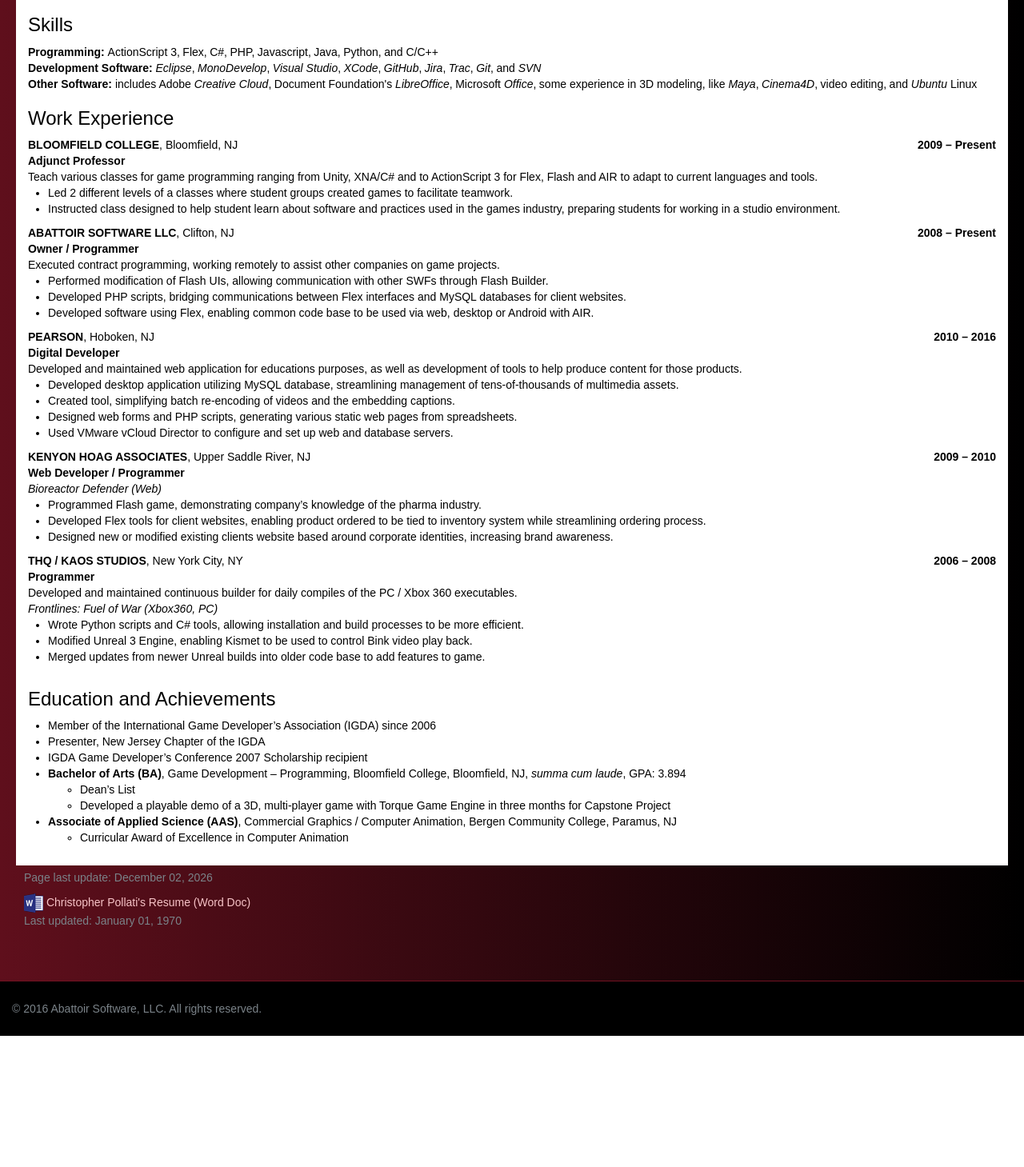
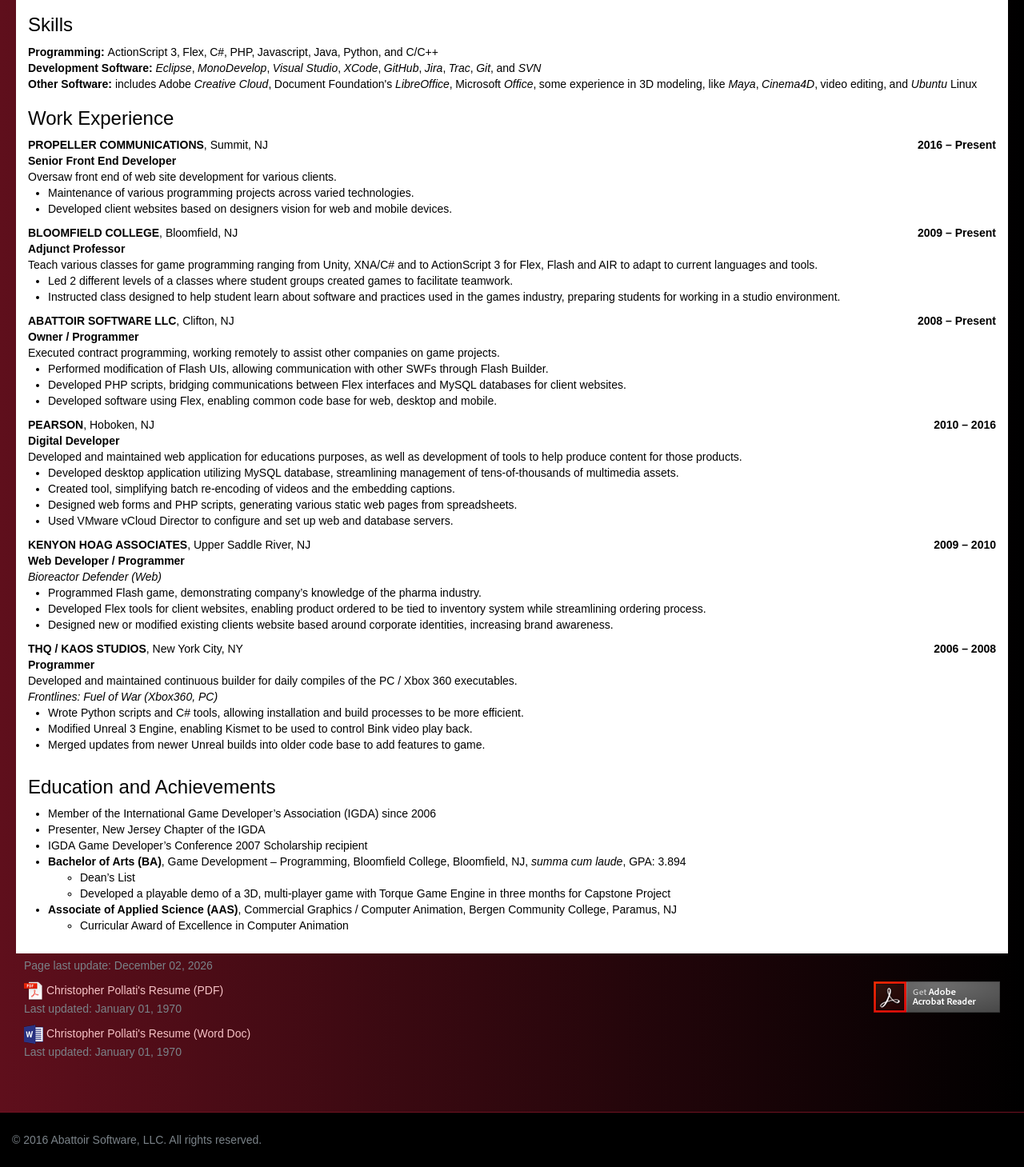
Before and after one commit to Abattoir-Software/Website, a PHP site: page /resume.php in a window 1280 px wide. Shown: the part 445-1904 px from the top of the page at 80% size. Before the commit the page ends 1740 px from the top, so only its background shows below. Run offline with PHP 8.4, Linux system fonts and the light colour scheme; some libraries are stand-ins or nearby versions.

Commit message:
Updated resume and removed notice of demo of SITG being posted

```diff
--- a/index.php
+++ b/index.php
@@ -2,8 +2,12 @@
 include_once 'includes/content/media.php';
 head_content("Abattoir Software","This is the home page of Abattoir Software LLC, focusing mainly on game programming as well as other forms of media and design.","Welcome to Abattoir Software");
 ?>
+<?php
+/*
 <p><span class="badge">2016-04-26</span> V0.01 demo of <a href="snake-in-the-grass.php">Snake In The Grass!</a> is now available</p>
 <hr/>
+*/
+?>
 <?php
 write_media("Games", "Various game projects that are in different states of development.", "games.php", write_splat(3));
 write_media("Portfolio", "A listing of several recent jobs that have been worked on.", "portfolio.php", write_splat(2));
--- a/resume.php
+++ b/resume.php
@@ -130,6 +130,13 @@
 	<h3>Work Experience</h3>
 <?php
 $workExperienceItems = array(
+	new WorkExperience("PROPELLER COMMUNICATIONS","Summit, NJ","2016 – Present","Senior Front End Developer","Oversaw front end of web site development for various clients.",
+		array(
+			"Maintenance of various programming projects across varied technologies.",
+			"Developed client websites based on designers vision for web and mobile devices."
+		)
+	),
+
 	new WorkExperience("BLOOMFIELD COLLEGE","Bloomfield, NJ","2009 – Present","Adjunct Professor","Teach various classes for game programming ranging from Unity, XNA/C# and to ActionScript 3 for Flex, Flash and AIR to adapt to current languages and tools.",
 		array(
 			"Led 2 different levels of a classes where student groups created games to facilitate teamwork." ,
@@ -141,7 +148,7 @@
 		array(
 			"Performed modification of Flash UIs, allowing communication with other SWFs through Flash Builder.",
 			"Developed PHP scripts, bridging communications between Flex interfaces and MySQL databases for client websites.",
-			"Developed software using Flex, enabling common code base to be used via web, desktop or Android with AIR."
+			"Developed software using Flex, enabling common code base for web, desktop and mobile."
 		)
 	),
 
@@ -194,13 +201,9 @@
 		<p class="text-muted">Page last update: <?php echo date("F d, Y"/* H:i"*/, getlastmod()); ?></p>
 	</div>
 	<div>
-<?php
-/*
 		<a class="pull-right" href="https://get.adobe.com/reader/"><img src="assets/images/layout/Get_Adobe_Acrobat_Reader_DC_web_button_158x39.fw.png"></a>
 		<a href="assets/downloads/resume/Resume-ChristopherPollati.pdf" target="_blank"><img src="assets/images/layout/icons/pdf.png"/> Christopher Pollati's Resume (PDF)</a>
-		<p class="text-muted">Last updated: <?php echo date("F d, Y"/* H:i"* /, filemtime("assets/downloads/resume/Resume-ChristopherPollati.pdf")); ?></p>
-*/
-?>
+		<p class="text-muted">Last updated: <?php echo date("F d, Y"/* H:i"*/, filemtime("assets/downloads/resume/Resume-ChristopherPollati.pdf")); ?></p>
 		<a href="assets/downloads/resume/Resume-ChristopherPollati.doc" target="_blank"><img src="assets/images/layout/icons/word.png"/> Christopher Pollati's Resume (Word Doc)</a>
 		<p class="text-muted">Last updated: <?php echo date("F d, Y"/* H:i"*/, filemtime("assets/downloads/resume/Resume-ChristopherPollati.doc")); ?></p>
 	</div>
```
Also changed, not shown: 2 other files.
